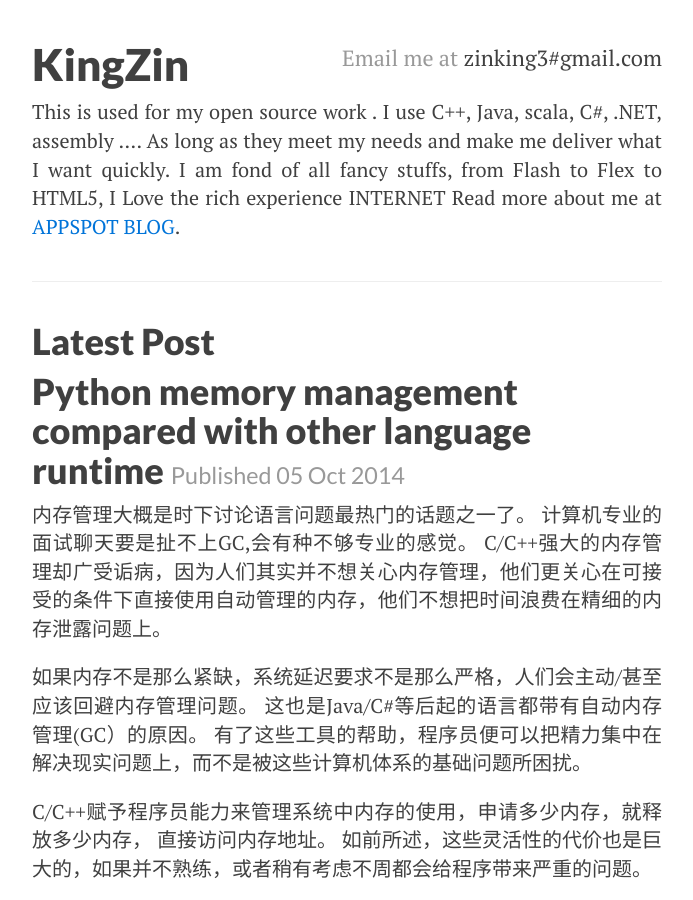
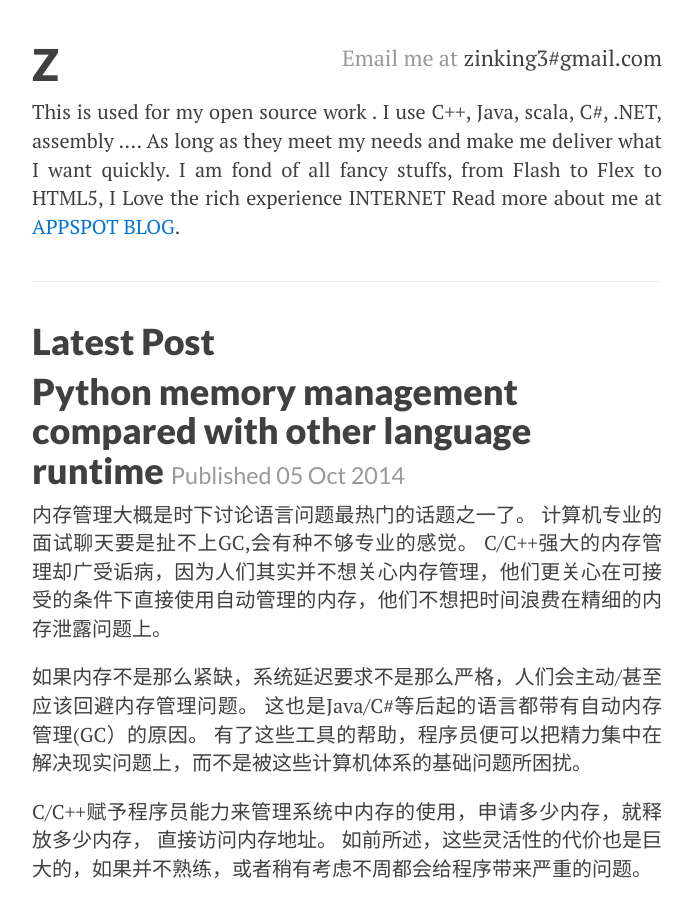
Before and after one commit to zinking/zinking.github.com, a Jekyll site: the page built from index.html, in a window 1280 px wide and 900 px high. Shown: the whole window, without its empty margins (293-986 px from the left). Built offline with Jekyll 4.4.1, drawn with Linux system fonts in a browser that asks for light colours; Markdown is read by kramdown in place of the engine named in the settings.

Commit message:
fix index

```diff
--- a/index.html
+++ b/index.html
@@ -3,7 +3,7 @@ layout: default
 title: KingZin &ndash; Dev
 ---
 <header>
-	<h1><a href="/">KingZin</a> <small> Email me at <a href="mailto:zinking3@gmail.com">zinking3#gmail.com</a></small></h1>
+	<h1><a href="/">Z</a> <small> Email me at <a href="mailto:zinking3@gmail.com">zinking3#gmail.com</a></small></h1>
 	<!-- About -->
 	<div id="about">
 		This is used for my open source work .
```
